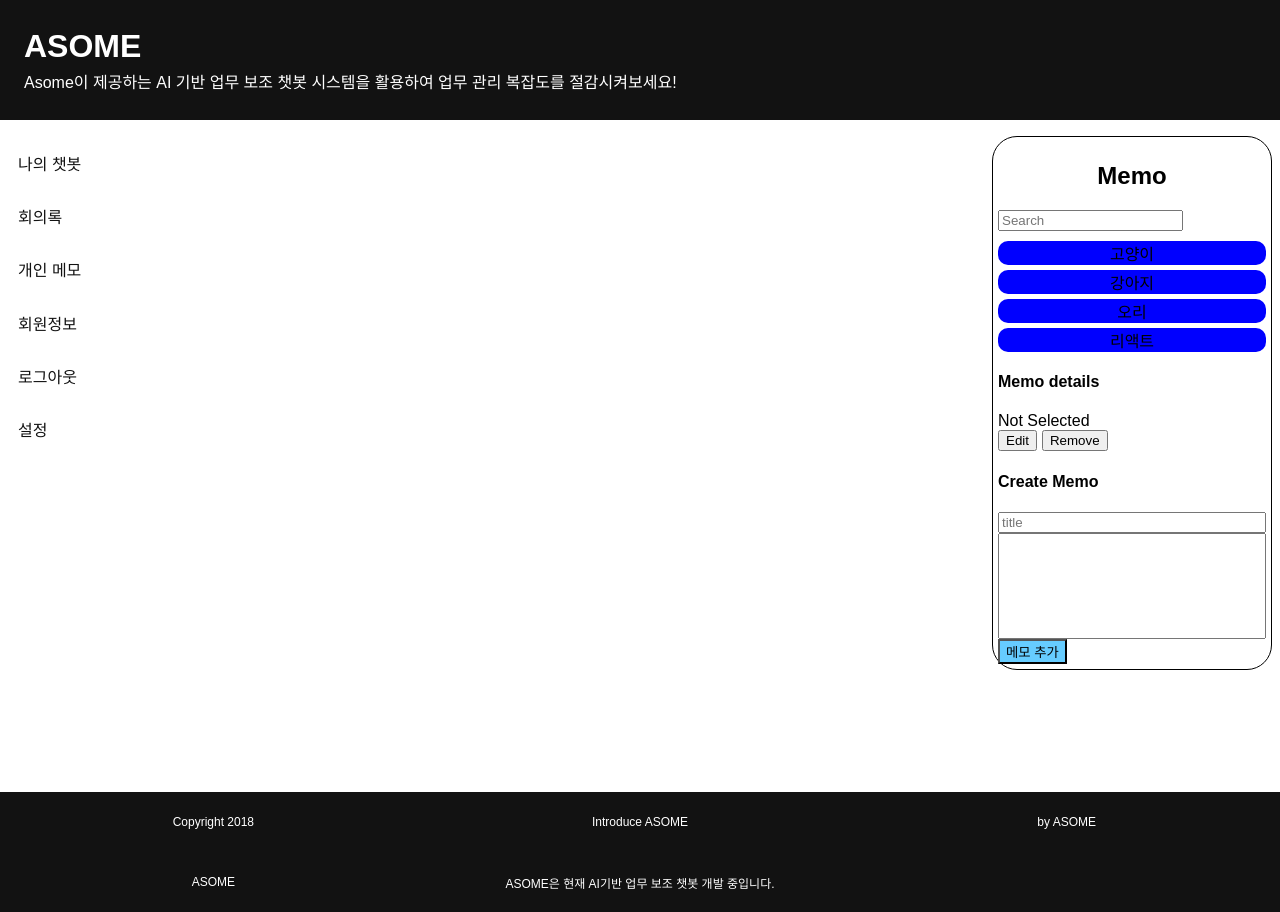
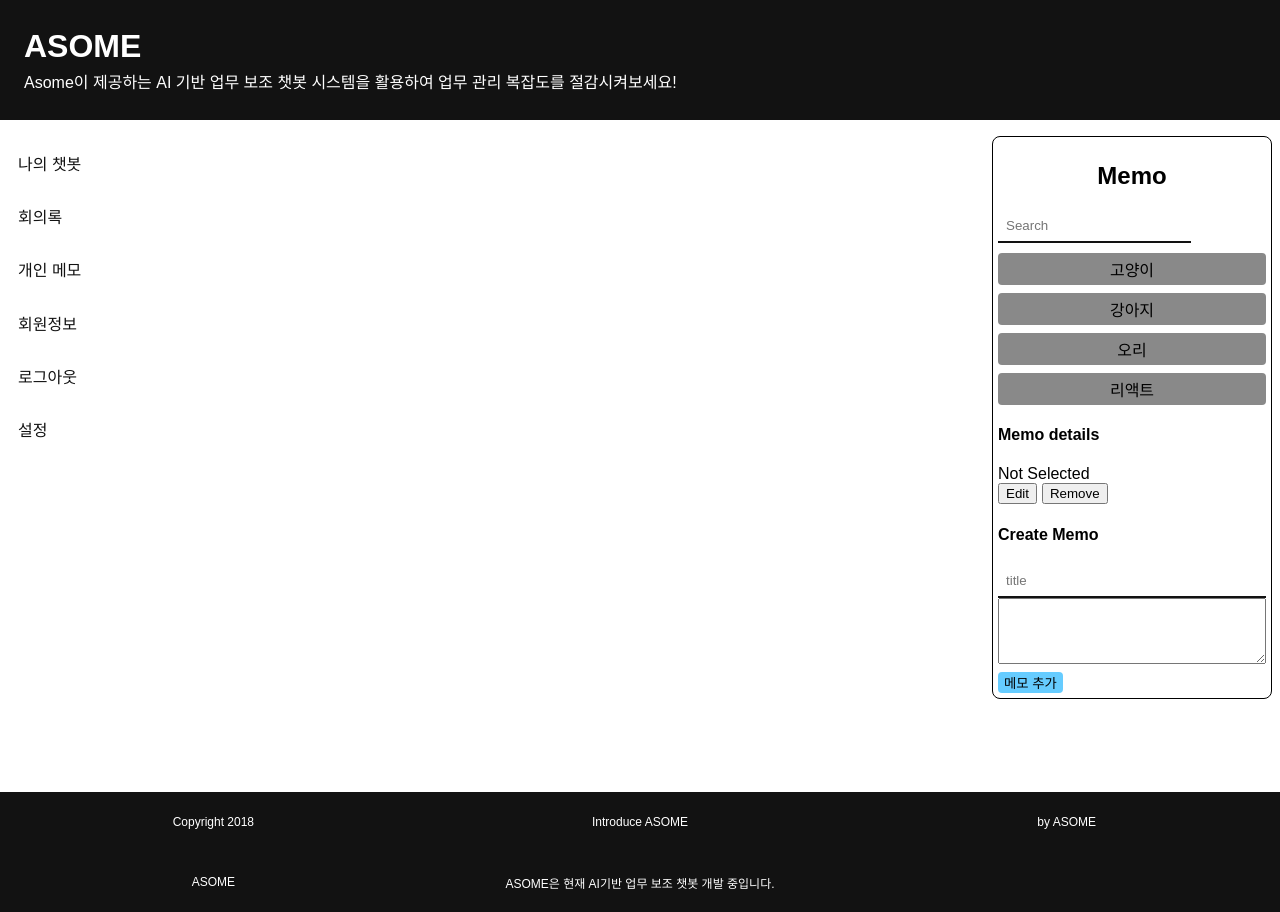
Before and after one commit to Choyoonyoung/asome_client, a React (Create React App) app: page / in a window 1280 px wide. Shown: the top 912 px of the page. Built offline with nearby package versions, Linux system fonts and the light colour scheme.

Commit message:
update home, form styling

```diff
--- a/src/components/Form/index.js
+++ b/src/components/Form/index.js
@@ -5,57 +5,56 @@ import FormKey from './FormKey';
 
 import styled from './FormStyle';
 
-export default class CreateForm extends React.Component{
-    constructor(props){
+export default class CreateForm extends React.Component {
+  constructor(props) {
     super(props);
 
     this.state = {
       selectedKey: -1,
       keyword: '',
       name: '',
-			form: [{ name:''}],
-			keyform: ''
+      form: [{ name: '' }],
+      keyform: '',
     };
+
     this.handleAddForm = this.handleAddForm.bind(this);
     this.handleRemoveForm = this.handleRemoveForm.bind(this);
     this.handleChange = this.handleChange.bind(this);
-
-
-
-    }
-	handleChange(e) {
-        	let nextState ={};//비어있는 객체 만들기
-            nextState[e.target.name] = e.target.value;
-            this.setState(nextState)
-    }
-	handleAddForm = () => {
-		this.setState ({
-			form: this.state.form.concat([{name:''}])
-		});
-	}
-	handleRemoveForm = (idx) =>() =>{
-		this.setState({
-			form: this.state.form.filter((s,sidx)=>idx !==sidx)
-		});
   }
 
+  handleChange(e) {
+    let nextState = {}; //비어있는 객체 만들기
+    nextState[e.target.name] = e.target.value;
+    this.setState(nextState);
+  }
 
-    render(){
+  handleAddForm = () => {
+    this.setState({
+      form: this.state.form.concat([{ name: '' }]),
+    });
+  };
 
+  handleRemoveForm = idx => () => {
+    this.setState({
+      form: this.state.form.filter((s, sidx) => idx !== sidx),
+    });
+  };
 
-      	return(
-
+  render() {
+    return (
       <styled.Container>
         <styled.FormBox>
           <h2>회의록 작성 일지</h2>
-				  <styled.Badge><styled.BadgeText>New</styled.BadgeText></styled.Badge>
+          <styled.Badge>
+            <styled.BadgeText>New</styled.BadgeText>
+          </styled.Badge>
         </styled.FormBox>
 
         <styled.FormBox>
           <styled.FormLabel>
-							<p >회의록 제목: </p>
+            <p>회의록 제목: </p>
           </styled.FormLabel>
-						<styled.TitleForm/>
+          <styled.TitleForm />
         </styled.FormBox>
         <styled.FormBox>
           <styled.FormGroup className="mb-2 mr-sm-2 mb-sm-0">
@@ -78,41 +77,43 @@ export default class CreateForm extends React.Component{
         <styled.FormGroup>
           <styled.Mt>
             <styled.FormLabel>
-									<p >회의안건:
-									</p>
+              <p>회의안건:</p>
             </styled.FormLabel>
-								<input style={{height: '200px', marginTop: '5px'}} type="textarea" />
+            <input
+              style={{ height: '200px', marginTop: '5px' }}
+              type="textarea"
+            />
           </styled.Mt>
         </styled.FormGroup>
 
         {this.state.form.map((form, idx) => (
-
           <div className="form">
             <styled.FormLabel>
               <p className="mb-3 mr-sm-3 mb-sm-0">쏼라쏼라</p>
             </styled.FormLabel>
             <p className="mb-3 mr-sm-3 mb-sm-0"> : </p>
-							<styled.PlusForm
-							  type="textarea"/>
-							<styled.Button type="button" onClick={this.handleRemoveForm(idx)} className="small">-</styled.Button>
+            <styled.PlusForm type="textarea" />
+            <styled.Button
+              type="button"
+              onClick={this.handleRemoveForm(idx)}
+              className="small">
+              -
+            </styled.Button>
           </div>
         ))}
         <div>
-						<styled.Button type="button" onClick={this.handleAddForm} className="small">+</styled.Button>
-						<input value={this.state.keyform}
-								onChange={this.handleChange}/>
+          <styled.Button
+            type="button"
+            onClick={this.handleAddForm}
+            className="small">
+            +
+          </styled.Button>
+          <input value={this.state.keyform} onChange={this.handleChange} />
         </div>
-
       </styled.Container>
-
-      )
+    );
   }
 }
 
-CreateForm.propTypes = {
-
-};
-CreateForm.defaultProps = {
-
-
-};
+CreateForm.propTypes = {};
+CreateForm.defaultProps = {};
--- a/src/components/Home/HomeStyle.js
+++ b/src/components/Home/HomeStyle.js
@@ -5,38 +5,64 @@ const Container = styled.div`
   height: 100%;
   display: flex;
 `;
+
 const Chat = styled.div`
   flex: 3;
 `;
+
 const Memo = styled.div`
   flex: 1;
   height: 100%;
   border: 1px solid;
-	border-radius: 25px;
+  border-radius: 8px;
   padding: 5px;
 `;
+
 const Title = styled.h2`
-
   text-align: center;
 `;
+
+const Input = styled.input`
+  border: none;
+  border-bottom: 2px solid #121212;
+  padding: 8px;
+`;
+
+const Textarea = styled.textarea``;
+
 const Info = styled.p`
   margin-top: 10px;
+`;
 
-`;
 const CreateMemo = styled.div`
   display: flex;
   flex-direction: column;
 `;
+
 const MemoData = styled.div`
-	margin-top: 5px;
+  margin-top: 8px;
   text-align: center;
-	background-color: blue;
-	border: 0px solid;
-	border-radius: 10px;
-`;
-const Button = styled.button`
-	background-color: #66ccff;
+  background-color: #898989;
+  border: none;
+  border-radius: 4px;
+  padding: 4px 0;
 `;
 
+const Button = styled.button`
+  margin-top: 8px;
+  background-color: #66ccff;
+  border: none;
+  border-radius: 4px;
+`;
 
-export default { Container, Chat, Memo, Title, Info, CreateMemo, MemoData, Button};
+export default {
+  Container,
+  Chat,
+  Memo,
+  Title,
+  Input,
+  Info,
+  CreateMemo,
+  MemoData,
+  Button,
+};
--- a/src/components/Home/NoteCreate.js
+++ b/src/components/Home/NoteCreate.js
@@ -3,63 +3,62 @@ import PropTypes from 'prop-types';
 
 import styled from './HomeStyle';
 
-export default class NoteCreate extends React.Component{
-    constructor(props){
+export default class NoteCreate extends React.Component {
+  constructor(props) {
     super(props);
     this.state = {
-            name:'',
-            phone:''
+      name: '',
+      phone: '',
     };
 
     this.handleChange = this.handleChange.bind(this);
     this.handleClick = this.handleClick.bind(this);
     this.handleKeyPress = this.handleKeyPress.bind(this);
   }
-    handleKeyPress(e){
-        if (e.charCode===13){
+
+  handleKeyPress(e) {
+    if (e.charCode === 13) {
       this.handleClick();
     }
   }
-    handleChange(e){
-            let nextState ={};//비어있는 객체 만들기
+
+  handleChange(e) {
+    let nextState = {}; //비어있는 객체 만들기
     nextState[e.target.name] = e.target.value;
-            this.setState(nextState)
+    this.setState(nextState);
   }
-    handleClick(){
+
+  handleClick() {
     const contact = {
-           name:this.state.name,
-           phone:this.state.phone
+      name: this.state.name,
+      phone: this.state.phone,
     };
     this.props.onCreate(contact);
     this.setState({
-            name:'',
-            phone:''
-
+      name: '',
+      phone: '',
     });
     this.nameInput.focus();
   }
 
-
-    render(){
-      return(
-
-        <div >
-
+  render() {
+    return (
+      <div>
         <h4>Create Memo</h4>
-
         <styled.CreateMemo>
-					<input
+          <styled.Input
             type="text"
             name="name"
             placeholder="title"
             value={this.state.name}
             onChange={this.handleChange}
-					ref={(ref) => this.nameInput = ref}
+            ref={ref => (this.nameInput = ref)}
           />
-					<input
+          <textarea
             type="name"
             name="phone"
-					style={{height: '100px'}}
+            rows="4"
+            cols="30"
             value={this.state.phone}
             onChange={this.handleChange}
             onKeyPress={this.handleKeyPress}
@@ -67,17 +66,16 @@ export default class NoteCreate extends React.Component{
         </styled.CreateMemo>
 
         <styled.Button onClick={this.handleClick}>메모 추가</styled.Button>
-
       </div>
-
-      )
+    );
   }
 }
 
 NoteCreate.propTypes = {
-    onCreate: PropTypes.func
+  onCreate: PropTypes.func,
 };
 NoteCreate.defaultProps = {
-    onCreate: () => { console.error('onCreate not defined')}
-
-}
+  onCreate: () => {
+    console.error('onCreate not defined');
+  },
+};
--- a/src/components/Home/index.js
+++ b/src/components/Home/index.js
@@ -6,40 +6,41 @@ import NoteInfo from './NoteInfo';
 import NoteShow from './NoteShow';
 import update from 'react-addons-update';
 
-
 import styled from './HomeStyle';
 
-const propTypes={
+const propTypes = {};
 
-
-};
-
-
-const defaultProps = {
-
-};
+const defaultProps = {};
 
 export default class Home extends Component {
-
   constructor(props) {
     super(props);
 
     this.state = {
       selectedKey: -1,
       keyword: '',
-					contactData: [{
+      contactData: [
+        {
           name: '고양이',
-						phone: '고양이는 귀엽다 고양이는 귀엽다 고양이는 귀엽다 고양이는 귀엽다 고양이는 귀엽다'
-					}, {
+          phone:
+            '고양이는 귀엽다 고양이는 귀엽다 고양이는 귀엽다 고양이는 귀엽다 고양이는 귀엽다',
+        },
+        {
           name: '강아지',
-						phone: '강아지는 귀엽다 강아지는 귀엽다강아지는 귀엽다 강아지는 귀엽다 강아지는 귀엽다'
-					}, {
+          phone:
+            '강아지는 귀엽다 강아지는 귀엽다강아지는 귀엽다 강아지는 귀엽다 강아지는 귀엽다',
+        },
+        {
           name: '오리',
-						phone: '꽥꽥꽥꽥꽥꽥꽥꽥꽥꽥꽥꽥꽥꽥꽥꽥꽥꽥꽥꽥꽥꽥꽥꽥꽥꽥꽥꽥꽥꽥꽥꽥꽥꽥꽥꽥꽥꽥꽥꽥꽥꽥꽥꽥꽥꽥꽥꽥꽥꽥'
-					}, {
+          phone:
+            '꽥꽥꽥꽥꽥꽥꽥꽥꽥꽥꽥꽥꽥꽥꽥꽥꽥꽥꽥꽥꽥꽥꽥꽥꽥꽥꽥꽥꽥꽥꽥꽥꽥꽥꽥꽥꽥꽥꽥꽥꽥꽥꽥꽥꽥꽥꽥꽥꽥꽥',
+        },
+        {
           name: '리액트',
-						phone: '리액트는 어렵다 리액트는 어렵다 리액트는 어렵다 리액트는 어렵다 리액트는 어렵다 리액트는 어렵다'
-					}]
+          phone:
+            '리액트는 어렵다 리액트는 어렵다 리액트는 어렵다 리액트는 어렵다 리액트는 어렵다 리액트는 어렵다',
+        },
+      ],
     };
 
     this.handleChange = this.handleChange.bind(this);
@@ -48,18 +49,17 @@ export default class Home extends Component {
     this.handleCreate = this.handleCreate.bind(this);
     this.handleRemove = this.handleRemove.bind(this);
     this.handleEdit = this.handleEdit.bind(this);
-
   }
 
   handleChange(e) {
     this.setState({
-            keyword: e.target.value
+      keyword: e.target.value,
     });
   }
 
   handleClick(key) {
     this.setState({
-            selectedKey: key
+      selectedKey: key,
     });
 
     console.log(key, 'is selected');
@@ -67,62 +67,57 @@ export default class Home extends Component {
 
   handleCreate(contact) {
     this.setState({
-            contactData: update(this.state.contactData, { $push: [contact] })
+      contactData: update(this.state.contactData, { $push: [contact] }),
     });
   }
 
   handleRemove() {
-        if(this.state.selectedKey <0){
+    if (this.state.selectedKey < 0) {
       return;
     }
     this.setState({
-            contactData: update(this.state.contactData,
-                { $splice: [[this.state.selectedKey, 1]] }
-            ),
-            selectedKey: -1
+      contactData: update(this.state.contactData, {
+        $splice: [[this.state.selectedKey, 1]],
+      }),
+      selectedKey: -1,
     });
   }
 
   handleEdit(name, phone) {
     this.setState({
-            contactData: update(this.state.contactData,
-                {
+      contactData: update(this.state.contactData, {
         [this.state.selectedKey]: {
           name: { $set: name },
-                        phone: { $set: phone }
-                    }
-                }
-            )
+          phone: { $set: phone },
+        },
+      }),
     });
   }
-    render(){
-
-
-
-		       const mapToComponents = (data) => {
+  render() {
+    const mapToComponents = data => {
       data.sort();
-            data = data.filter(
-                (contact) => {
-                    return contact.name.toLowerCase()
-                        .indexOf(this.state.keyword.toLowerCase()) > -1;
-                }
+      data = data.filter(contact => {
+        return (
+          contact.name.toLowerCase().indexOf(this.state.keyword.toLowerCase()) >
+          -1
         );
+      });
       return data.map((contact, i) => {
-                return (<NoteInfo
+        return (
+          <NoteInfo
             contact={contact}
             key={i}
-                            onClick={() => this.handleClick(i)}/>
+            onClick={() => this.handleClick(i)}
+          />
         );
       });
     };
-        return(
-
-
+    return (
       <styled.Container>
-						<styled.Chat></styled.Chat>
+        <styled.Chat />
         <styled.Memo>
           <styled.Title>Memo</styled.Title>
-							<input
+          <styled.Input
             name="keyword"
             placeholder="Search"
             value={this.state.keyword}
@@ -133,16 +128,11 @@ export default class Home extends Component {
             isSelected={this.state.selectedKey !== -1}
             contact={this.state.contactData[this.state.selectedKey]}
             onRemove={this.handleRemove}
-								onEdit={this.handleEdit}/>
-							<NoteCreate
-								onCreate={this.handleCreate}
+            onEdit={this.handleEdit}
           />
+          <NoteCreate onCreate={this.handleCreate} />
         </styled.Memo>
       </styled.Container>
-
-
-
-
     );
   }
 }
```
Also changed, not shown: src/components/Form/FormStyle.js (+24 -7 lines), src/components/Home/NoteInfo.js (+8 -10 lines). Lines whose indentation alone changed are shown as unchanged.
